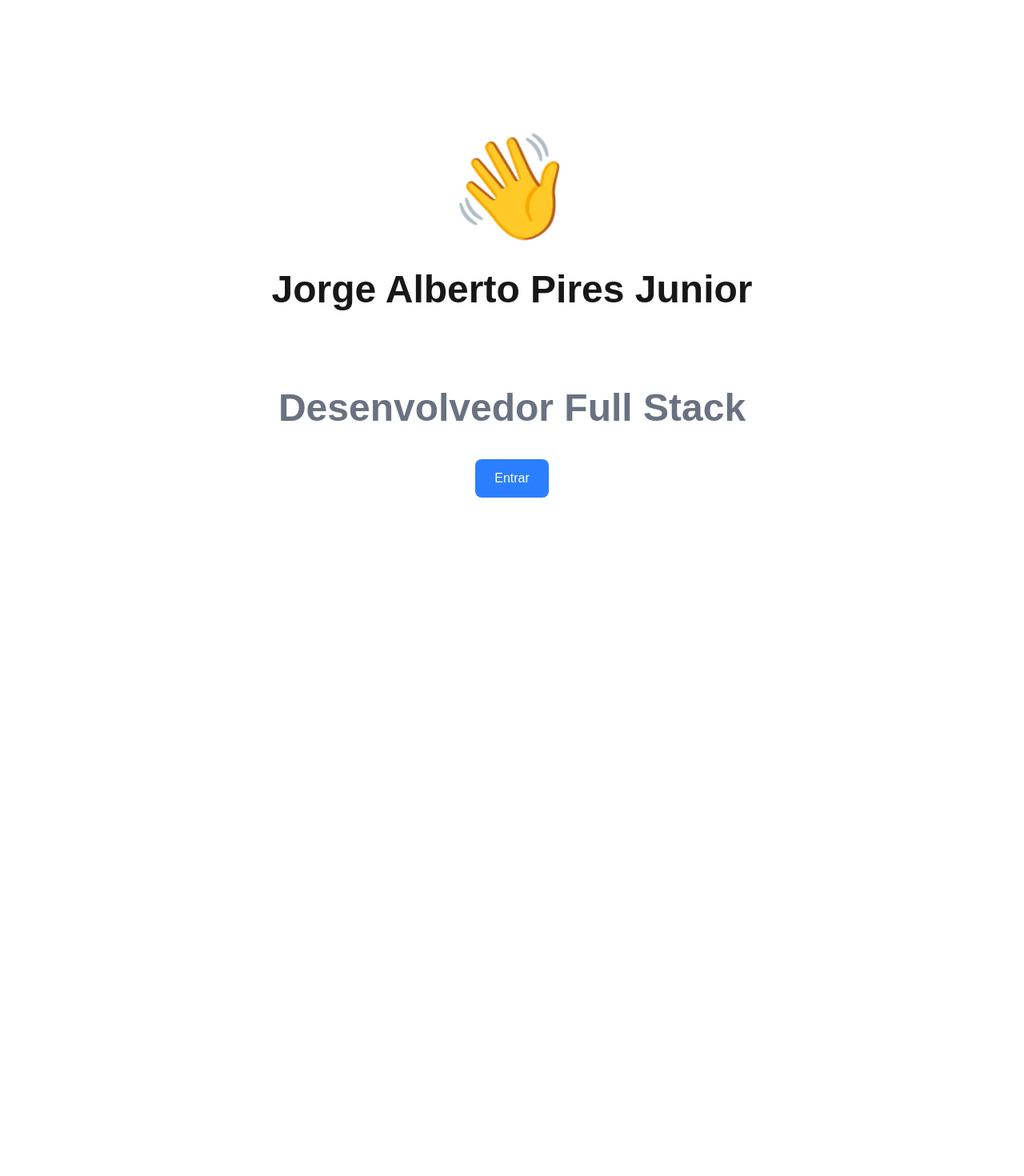
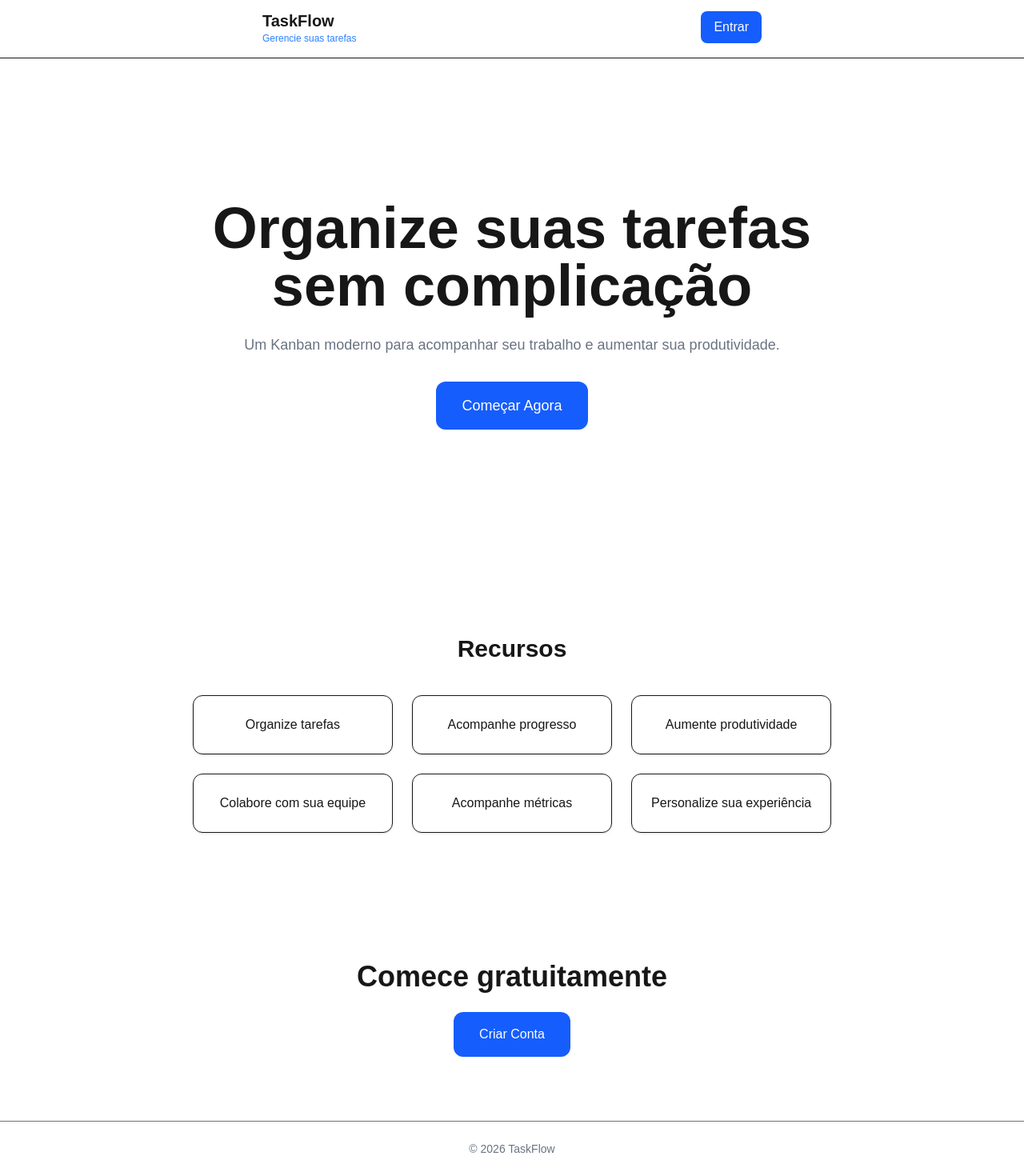
Before and after one commit to jorge-pires/projeto-kanban, a Next.js app: page / in a window 1280 px wide. Shown: the part 4-1474 px from the top of the page at 80% size. Before the commit the page ends 800 px from the top, so only its background shows below. Built offline with nearby package versions, Linux system fonts and the light colour scheme.

Commit message:
"feat: componentize landing page into reusable sections"

```diff
--- a/app/page.tsx
+++ b/app/page.tsx
@@ -1,20 +1,17 @@
-
+import { Navbar } from "@/components/landing/navbar"
+import { Hero } from "@/components/landing/hero"
+import { Features } from "@/components/landing/features"
+import { CTA } from "@/components/landing/cta"
+import { Footer } from "@/components/landing/footer"
 
 export default function Home() {
   return (
-    <main className="flex flex-col min-h-screen items-center justify-center">
-      <p className="text-9xl mb-10">
-        👋
-      </p>
-      <h1 className="text-5xl font-bold mb-25">
-        Jorge Alberto Pires Junior
-      </h1>
-      <h2 className="text-5xl text-gray-500 font-bold">
-        Desenvolvedor Full Stack
-      </h2>
-      <button className="mt-10 px-6 py-3 bg-blue-500 text-white rounded-lg hover:bg-blue-300 transition duration-300">
-        Entrar
-      </button>
-    </main>
-  );
+    <>
+      <Navbar />
+      <Hero />
+      <Features />
+      <CTA />
+      <Footer />
+    </>
+  )
 }
--- /dev/null
+++ b/components/landing/cta.tsx
@@ -0,0 +1,13 @@
+export function CTA() {
+  return (
+    <section className="px-6 py-20 text-center">
+      <h2 className="text-4xl font-bold">
+        Comece gratuitamente
+      </h2>
+
+      <button className="mt-6 rounded-xl bg-blue-600 px-8 py-4 text-white hover:bg-blue-700">
+        Criar Conta
+      </button>
+    </section>
+  )
+}
--- /dev/null
+++ b/components/landing/features.tsx
@@ -0,0 +1,29 @@
+export function Features() {
+  const features = [
+    "Organize tarefas",
+    "Acompanhe progresso",
+    "Aumente produtividade",
+    "Colabore com sua equipe",
+    "Acompanhe métricas",
+    "Personalize sua experiência",
+  ]
+
+  return (
+    <section className="mx-auto text-center max-w-6xl px-6 py-20">
+      <h2 className="mb-10 text-3xl font-bold">
+        Recursos
+      </h2>
+
+      <div className="grid gap-6 md:grid-cols-3">
+        {features.map((feature, index) => (
+          <div
+            key={index}
+            className="rounded-xl border p-6 shadow-sm"
+          >
+            <p>{feature}</p>
+          </div>
+        ))}
+      </div>
+    </section>
+  )
+}
--- /dev/null
+++ b/components/landing/footer.tsx
@@ -0,0 +1,7 @@
+export function Footer() {
+  return (
+    <footer className="border-t py-6 text-center text-sm text-gray-500">
+      © 2026 TaskFlow
+    </footer>
+  )
+}
--- /dev/null
+++ b/components/landing/hero.tsx
@@ -0,0 +1,17 @@
+export function Hero() {
+  return (
+    <section className="flex min-h-[80vh] flex-col items-center justify-center px-6 text-center">
+      <h1 className="max-w-4xl text-5xl font-bold md:text-7xl">
+        Organize suas tarefas sem complicação
+      </h1>
+
+      <p className="mt-6 max-w-2xl text-lg text-gray-500">
+        Um Kanban moderno para acompanhar seu trabalho e aumentar sua produtividade.
+      </p>
+
+      <button className="mt-8 rounded-xl bg-blue-600 px-8 py-4 text-lg text-white hover:bg-blue-700">
+        Começar Agora
+      </button>
+    </section>
+  )
+}
--- /dev/null
+++ b/components/landing/navbar.tsx
@@ -0,0 +1,16 @@
+export function Navbar() {
+  return (
+    <header className="border-b">
+      <div className="mx-auto flex max-w-2xl items-center justify-between px-6 py-4">
+        <div>
+          <h1 className="text-xl font-bold">TaskFlow</h1>
+          <h2 className="text-xs text-blue-500">Gerencie suas tarefas</h2>
+        </div>
+
+        <button className="rounded-lg bg-blue-600 px-4 py-2 text-white hover:bg-blue-700">
+          Entrar
+        </button>
+      </div>
+    </header>
+  );
+}
```
